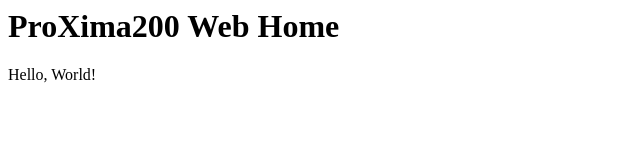
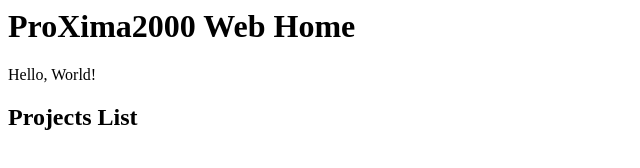
Before and after one commit to ProXima2000/proxima2000.github.io, a plain HTML site: page index.html in a window 1280 px wide. Shown: the whole page, without its empty margins (0-640 px from the left). Drawn offline with Linux system fonts and the light colour scheme.

Commit message:
Update index.html

```diff
--- a/index.html
+++ b/index.html
@@ -4,9 +4,11 @@
 </head>
 <body>
 
-<h1>ProXima200 Web Home</h1>
+<h1>ProXima2000 Web Home</h1>
 
   <p>Hello, World!</p>
+
+  <h2>Projects List</h2>
 
 
 
```
